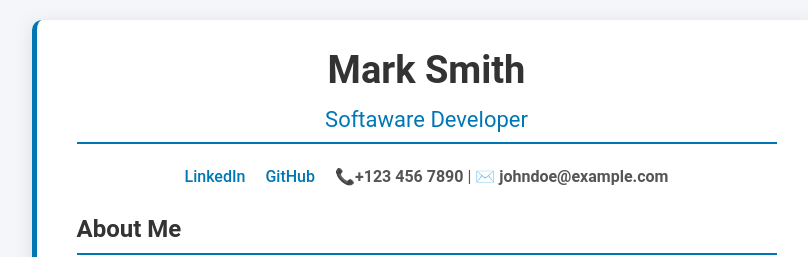
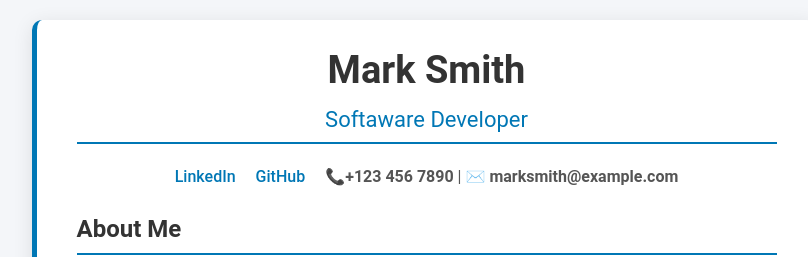
Before and after one commit to Kalparatna/Resume_template_React-Vite, a React (Vite) app: page / in a window 1280 px wide. Shown: the top 257 px of the page, without its empty margins (216-1024 px from the left). Built offline with nearby package versions, Linux system fonts and the light colour scheme.

Commit message:
Update Header.jsx

```diff
--- a/src/components/Header.jsx
+++ b/src/components/Header.jsx
@@ -10,7 +10,7 @@ const Header = () => {
         <div className="social-links">
           <a href="https://linkedin.com/in/johndoe" target="_blank" rel="noopener noreferrer">LinkedIn</a>
           <a href="https://github.com/johndoe" target="_blank" rel="noopener noreferrer">GitHub</a>
-          <p><b>📞+123 456 7890</b> | <b>✉️ johndoe@example.com</b> </p>
+          <p><b>📞+123 456 7890</b> | <b>✉️ marksmith@example.com</b> </p>
         </div>
 
       </div>
```
